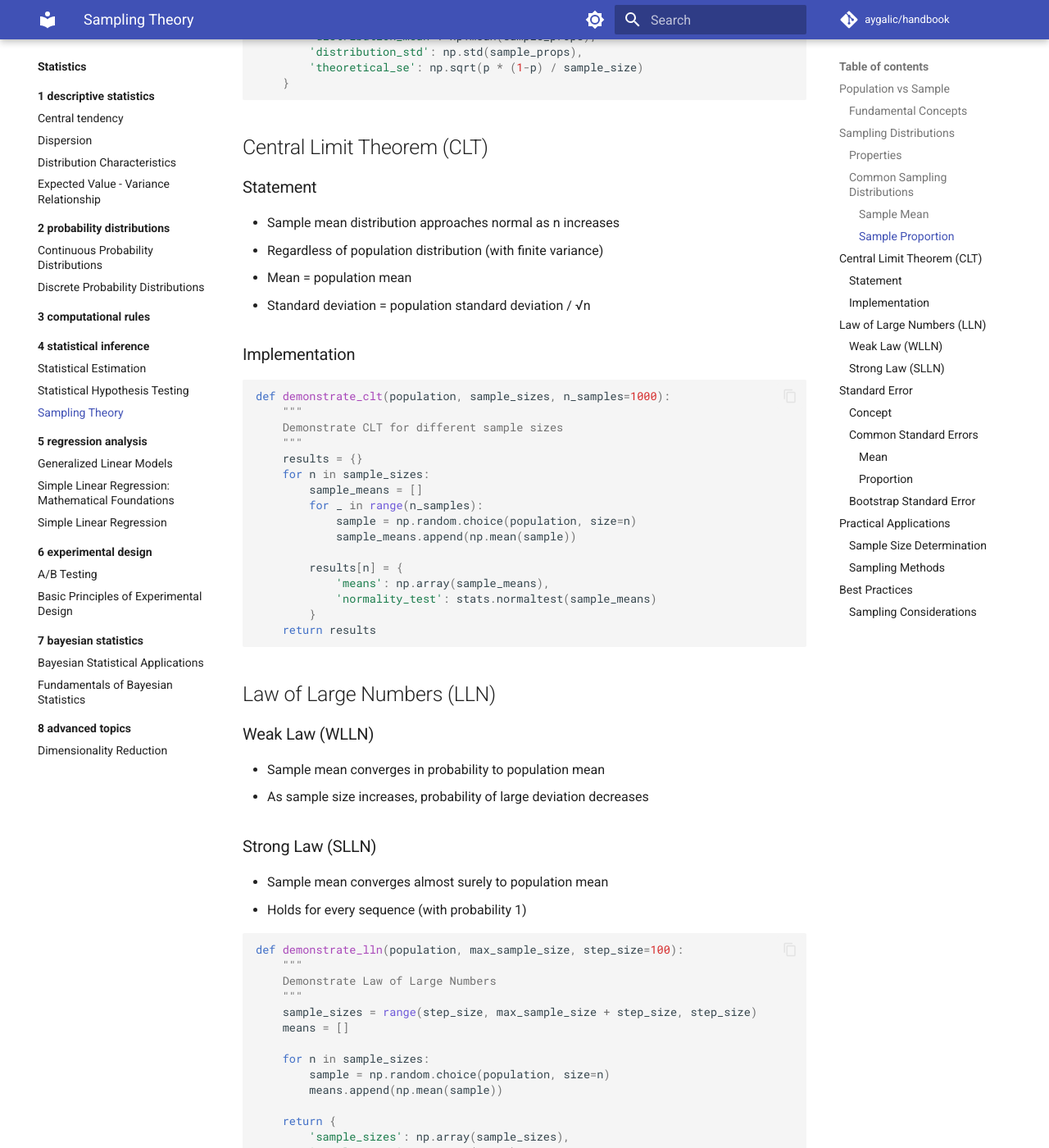
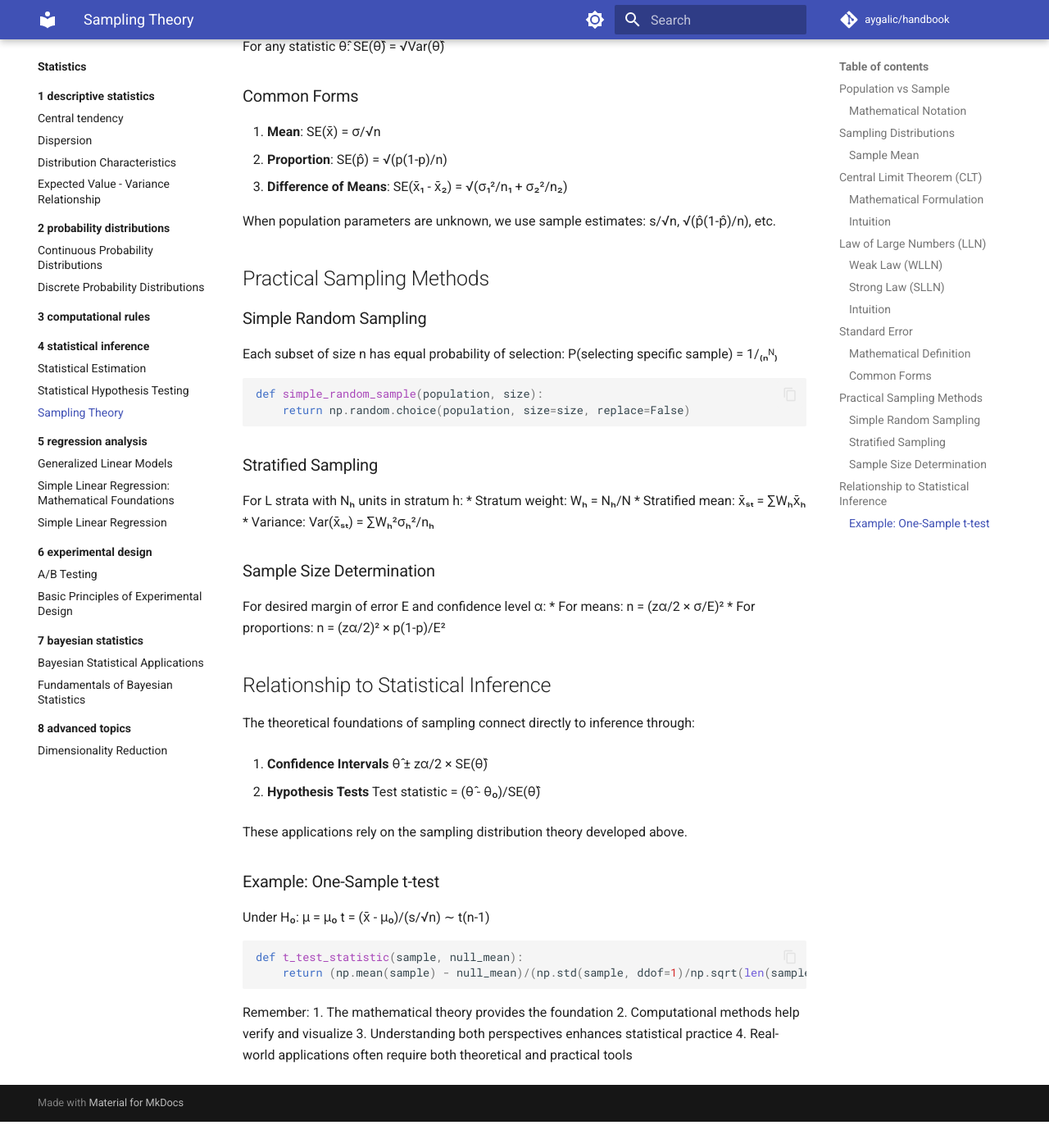
Before and after one commit to aygalic/handbook, an MkDocs documentation site: the page built from docs/statistics/4_statistical_inference/sampling_theory.md, in a window 1280 px wide and 1400 px high, scrolled down 1935 px. Shown: the whole window at 82% size. Built offline with MkDocs 1.6.1 and Material for MkDocs 9.7.7, drawn with Linux system fonts in a browser that asks for light colours; comment, search, counter and statistics services are not loaded; after the commit the page ends 3303 px from its top, so only the background shows below that; some of the changed text lies outside the part shown.

Commit message:
doc: more math less algo

````diff
--- a/docs/statistics/4_statistical_inference/sampling_theory.md
+++ b/docs/statistics/4_statistical_inference/sampling_theory.md
@@ -2,243 +2,126 @@
 
 ## Population vs Sample
 
-### Fundamental Concepts
-* **Population**
-    - Complete set of all possible observations
-    - Parameters denoted with Greek letters (μ, σ, π)
-    - Often unknown or impractical to measure completely
+The foundation of statistical inference lies in the relationship between populations and samples:
 
-* **Sample**
-    - Subset of population
-    - Statistics denoted with Latin letters (x̄, s, p)
-    - Used to make inferences about population
+* **Population**: The complete set of all elements we want to study
+* **Sample**: A subset of the population used to make inferences
 
-```python
-import numpy as np
-from scipy import stats
+### Mathematical Notation
+* Population parameters: θ, μ, σ, π
+* Sample statistics: θ̂, x̄, s, p̂
 
-def compare_population_sample(population, sample_size):
-    """
-    Compare population and sample statistics
-    """
-    # Draw random sample
-    sample = np.random.choice(population, size=sample_size, replace=False)
-
-    return {
-        'population_mean': np.mean(population),
-        'population_std': np.std(population),
-        'sample_mean': np.mean(sample),
-        'sample_std': np.std(sample),
-        'sample_size': sample_size
-    }
-```
+The relationship between population parameters and sample statistics can be expressed through expected values:
+* E[x̄] = μ (unbiased estimator of mean)
+* E[s²] = σ² (unbiased estimator of variance)
 
 ## Sampling Distributions
 
-### Properties
-* Distribution of a statistic across all possible samples
-* Key characteristics:
-    - Shape
-    - Center
-    - Spread (standard error)
+The sampling distribution describes the probability distribution of a statistic across all possible samples of size n.
 
-### Common Sampling Distributions
+### Sample Mean
+For a random sample X₁, X₂, ..., Xₙ:
+* Sample mean: x̄ = (1/n)∑Xᵢ
+* Expected value: E[x̄] = μ
+* Variance: Var(x̄) = σ²/n
 
-#### Sample Mean
 ```python
-def sampling_distribution_mean(population, sample_size, n_samples=1000):
-    """
-    Generate sampling distribution of mean
-    """
-    sample_means = []
-    for _ in range(n_samples):
-        sample = np.random.choice(population, size=sample_size)
-        sample_means.append(np.mean(sample))
-
-    return {
-        'means': np.array(sample_means),
-        'distribution_mean': np.mean(sample_means),
-        'distribution_std': np.std(sample_means),
-        'theoretical_se': np.std(population) / np.sqrt(sample_size)
-    }
-```
-
-#### Sample Proportion
-```python
-def sampling_distribution_proportion(p, sample_size, n_samples=1000):
-    """
-    Generate sampling distribution of proportion
-    """
-    sample_props = []
-    for _ in range(n_samples):
-        sample = np.random.binomial(1, p, size=sample_size)
-        sample_props.append(np.mean(sample))
-
-    return {
-        'proportions': np.array(sample_props),
-        'distribution_mean': np.mean(sample_props),
-        'distribution_std': np.std(sample_props),
-        'theoretical_se': np.sqrt(p * (1-p) / sample_size)
-    }
+# Implementation for empirical sampling distribution
+def sample_mean_distribution(population, n_samples, sample_size):
+    means = [np.mean(np.random.choice(population, sample_size))
+             for _ in range(n_samples)]
+    return np.array(means)
 ```
 
 ## Central Limit Theorem (CLT)
 
-### Statement
-* Sample mean distribution approaches normal as n increases
-* Regardless of population distribution (with finite variance)
-* Mean = population mean
-* Standard deviation = population standard deviation / √n
+### Mathematical Formulation
+For independent, identically distributed random variables X₁, X₂, ..., Xₙ with mean μ and variance σ², the standardized sample mean:
 
-### Implementation
-```python
-def demonstrate_clt(population, sample_sizes, n_samples=1000):
-    """
-    Demonstrate CLT for different sample sizes
-    """
-    results = {}
-    for n in sample_sizes:
-        sample_means = []
-        for _ in range(n_samples):
-            sample = np.random.choice(population, size=n)
-            sample_means.append(np.mean(sample))
+Z = (x̄ - μ)/(σ/√n) → N(0,1) as n → ∞
 
-        results[n] = {
-            'means': np.array(sample_means),
-            'normality_test': stats.normaltest(sample_means)
-        }
-    return results
-```
+This means that for large n:
+x̄ ∼ N(μ, σ²/n)
+
+### Intuition
+The CLT tells us that regardless of the underlying distribution:
+1. The sampling distribution of the mean becomes approximately normal
+2. The spread of this distribution shrinks with √n
+3. The center remains at the population mean
 
 ## Law of Large Numbers (LLN)
 
 ### Weak Law (WLLN)
-* Sample mean converges in probability to population mean
-* As sample size increases, probability of large deviation decreases
+For any ε > 0:
+P(|x̄ₙ - μ| > ε) → 0 as n → ∞
 
 ### Strong Law (SLLN)
-* Sample mean converges almost surely to population mean
-* Holds for every sequence (with probability 1)
+P(limₙ→∞ x̄ₙ = μ) = 1
 
-```python
-def demonstrate_lln(population, max_sample_size, step_size=100):
-    """
-    Demonstrate Law of Large Numbers
-    """
-    sample_sizes = range(step_size, max_sample_size + step_size, step_size)
-    means = []
-
-    for n in sample_sizes:
-        sample = np.random.choice(population, size=n)
-        means.append(np.mean(sample))
-
-    return {
-        'sample_sizes': np.array(sample_sizes),
-        'sample_means': np.array(means),
-        'population_mean': np.mean(population)
-    }
-```
+### Intuition
+* WLLN: The probability of a large deviation from μ becomes small
+* SLLN: The sample mean will converge to μ with probability 1
 
 ## Standard Error
 
-### Concept
-* Measures variability of sample statistic
-* Decreases with square root of sample size
-* Used in confidence intervals and hypothesis tests
+### Mathematical Definition
+For any statistic θ̂:
+SE(θ̂) = √Var(θ̂)
 
-### Common Standard Errors
+### Common Forms
+1. **Mean**: SE(x̄) = σ/√n
+2. **Proportion**: SE(p̂) = √(p(1-p)/n)
+3. **Difference of Means**: SE(x̄₁ - x̄₂) = √(σ₁²/n₁ + σ₂²/n₂)
 
-#### Mean
+When population parameters are unknown, we use sample estimates:
+s/√n, √(p̂(1-p̂)/n), etc.
+
+## Practical Sampling Methods
+
+### Simple Random Sampling
+Each subset of size n has equal probability of selection:
+P(selecting specific sample) = 1/₍ₙᴺ₎
+
 ```python
-def standard_error_mean(data):
-    """
-    Calculate standard error of mean
-    """
-    return np.std(data, ddof=1) / np.sqrt(len(data))
+def simple_random_sample(population, size):
+    return np.random.choice(population, size=size, replace=False)
 ```
 
-#### Proportion
+### Stratified Sampling
+For L strata with Nₕ units in stratum h:
+* Stratum weight: Wₕ = Nₕ/N
+* Stratified mean: x̄ₛₜ = ∑Wₕx̄ₕ
+* Variance: Var(x̄ₛₜ) = ∑Wₕ²σₕ²/nₕ
+
+### Sample Size Determination
+
+For desired margin of error E and confidence level α:
+* For means: n = (zα/2 × σ/E)²
+* For proportions: n = (zα/2)² × p(1-p)/E²
+
+## Relationship to Statistical Inference
+
+The theoretical foundations of sampling connect directly to inference through:
+
+1. **Confidence Intervals**
+θ̂ ± zα/2 × SE(θ̂)
+
+2. **Hypothesis Tests**
+Test statistic = (θ̂ - θ₀)/SE(θ̂)
+
+These applications rely on the sampling distribution theory developed above.
+
+### Example: One-Sample t-test
+Under H₀: μ = μ₀
+t = (x̄ - μ₀)/(s/√n) ∼ t(n-1)
+
 ```python
-def standard_error_proportion(p_hat, n):
-    """
-    Calculate standard error of proportion
-    """
-    return np.sqrt(p_hat * (1 - p_hat) / n)
+def t_test_statistic(sample, null_mean):
+    return (np.mean(sample) - null_mean)/(np.std(sample, ddof=1)/np.sqrt(len(sample)))
 ```
 
-### Bootstrap Standard Error
-```python
-def bootstrap_se(data, statistic, n_boots=1000):
-    """
-    Calculate bootstrap standard error
-    """
-    boot_stats = []
-    for _ in range(n_boots):
-        boot_sample = np.random.choice(data, size=len(data), replace=True)
-        boot_stats.append(statistic(boot_sample))
-
-    return np.std(boot_stats)
-```
-
-## Practical Applications
-
-### Sample Size Determination
-```python
-def calculate_sample_size(confidence_level, margin_error, std_dev=None, proportion=None):
-    """
-    Calculate required sample size
-    """
-    z = stats.norm.ppf((1 + confidence_level) / 2)
-
-    if std_dev is not None:  # For means
-        return (z * std_dev / margin_error)**2
-    elif proportion is not None:  # For proportions
-        p = proportion
-        return (z**2 * p * (1-p)) / margin_error**2
-```
-
-### Sampling Methods
-```python
-class Sampler:
-    def simple_random(self, population, size):
-        """Simple random sampling"""
-        return np.random.choice(population, size=size, replace=False)
-
-    def systematic(self, population, size):
-        """Systematic sampling"""
-        step = len(population) // size
-        start = np.random.randint(step)
-        return population[start::step][:size]
-
-    def stratified(self, population, strata, sizes):
-        """Stratified sampling"""
-        samples = []
-        for stratum, size in zip(strata, sizes):
-            samples.extend(self.simple_random(stratum, size))
-        return np.array(samples)
-```
-
-## Best Practices
-
-### Sampling Considerations
-1. **Representativeness**
-    - Random selection
-    - Adequate sample size
-    - Population coverage
-
-2. **Practical Constraints**
-    - Cost and resources
-    - Time limitations
-    - Accessibility
-
-3. **Analysis Requirements**
-    - Desired precision
-    - Type of inference
-    - Assumption validity
-
 Remember:
-1. Ensure random sampling when possible
-2. Consider sample size requirements
-3. Check assumptions of theoretical results
-4. Use appropriate sampling methods
-5. Document sampling procedure
+1. The mathematical theory provides the foundation
+2. Computational methods help verify and visualize
+3. Understanding both perspectives enhances statistical practice
+4. Real-world applications often require both theoretical and practical tools
````
